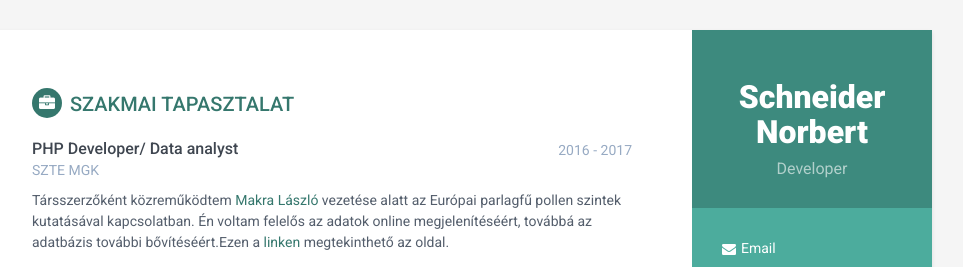
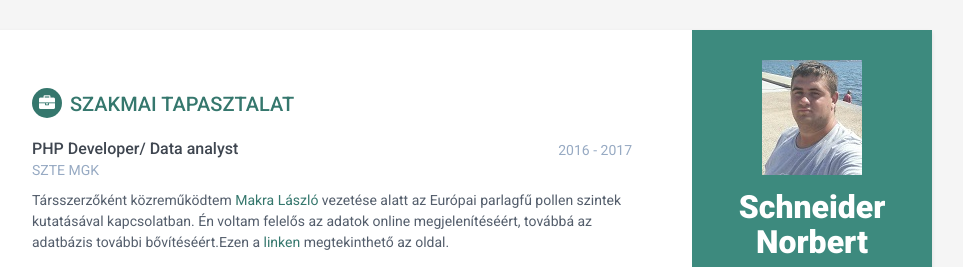
Before and after one commit to nobe1996/nobe1996.github.io, a plain HTML site: page index.html in a window 1280 px wide. Shown: the top 267 px of the page, without its empty margins (188-1151 px from the left). Drawn offline with Linux system fonts and the light colour scheme.

Commit message:
Add files via upload

```diff
--- a/index.html
+++ b/index.html
@@ -28,7 +28,7 @@
     <div class="wrapper">
         <div class="sidebar-wrapper">
             <div class="profile-container">
-                <img class="profile" src="assets/images/profile.png" alt="" />
+                <img class="profile" src="picture.jpg" alt="" />
                 <h1 class="name">Schneider Norbert</h1>
                 <h3 class="tagline">Developer</h3>
             </div><!--//profile-container-->
```
Also changed, not shown: picture.jpg (added).
